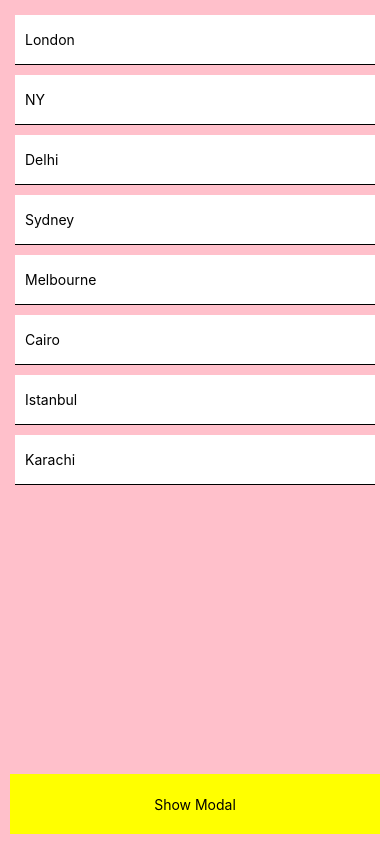
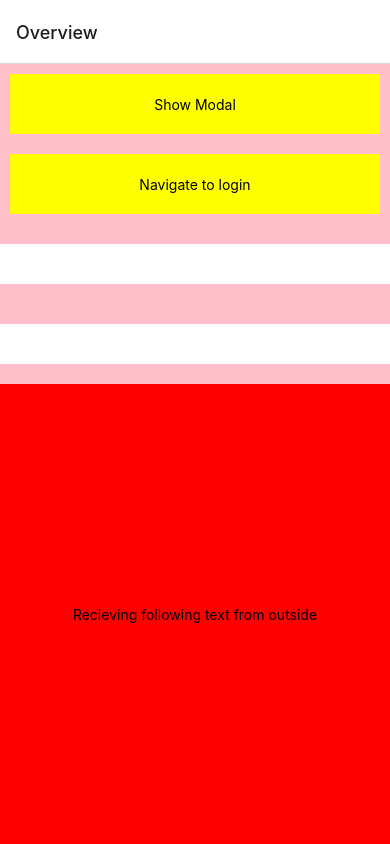
Before and after one commit to firdousali86/RNSampleJuly26, a React Native app: screen /Home in a window 390 px wide. Built offline with nearby package versions, Linux system fonts and the light colour scheme.

Commit message:
refactor stuff

```diff
--- a/src/App.tsx
+++ b/src/App.tsx
@@ -6,35 +6,27 @@
  */
 
 import React, {useState} from 'react';
-import type {PropsWithChildren} from 'react';
-import {
-  SafeAreaView,
-  ScrollView,
-  ImageBackground,
-  Text,
-  View,
-  TextInput,
-  TouchableOpacity,
-  Button,
-  FlatList,
-} from 'react-native';
-import Modal from 'react-native-modal';
-import MyOwnControl from './MyOwnControl';
-import MyOwnControlFunc from './MyOwnControlFunc';
-import UserProfile from './UserProfile';
 
-import LevelOne from './LevelOne';
+import {NavigationContainer} from '@react-navigation/native';
+import {createNativeStackNavigator} from '@react-navigation/native-stack';
 
-const cityData = [
-  {name: 'London'},
-  {name: 'NY'},
-  {name: 'Delhi'},
-  {name: 'Sydney'},
-  {name: 'Melbourne'},
-  {name: 'Cairo'},
-  {name: 'Istanbul'},
-  {name: 'Karachi'},
-];
+// import HomeScreen from './containers/HomeScreen';
+// import LoginScreen from './containers/LoginScreen';
+
+import {HomeScreen, LoginScreen} from './containers';
+
+const Stack = createNativeStackNavigator();
+
+// const cityData = [
+//   {name: 'London'},
+//   {name: 'NY'},
+//   {name: 'Delhi'},
+//   {name: 'Sydney'},
+//   {name: 'Melbourne'},
+//   {name: 'Cairo'},
+//   {name: 'Istanbul'},
+//   {name: 'Karachi'},
+// ];
 
 function App(): JSX.Element {
   // const onTextInputValueChanged = changedText => {
@@ -44,101 +36,43 @@ function App(): JSX.Element {
   //   );
   // };
 
-  const [textValue, setTextValue] = useState('');
-  const [isModalVisible, setIsModalVisible] = useState(false);
-  const [modalTextValue, setModalTextValue] = useState('');
-  const [cityValues, setCityValues] = useState(cityData);
+  // const [cityValues, setCityValues] = useState(cityData);
 
-  console.log('hey this is app render');
-
-  const renderFlatList = () => {
-    return (
-      <FlatList
-        style={{margin: 10}}
-        data={cityValues}
-        renderItem={({item, index}) => {
-          return (
-            <View
-              style={{
-                backgroundColor: 'white',
-                height: 50,
-                borderBottomColor: 'black',
-                borderBottomWidth: 0.5,
-                justifyContent: 'center',
-                margin: 5,
-              }}>
-              <Text style={{marginHorizontal: 10}}>{item.name}</Text>
-            </View>
-          );
-        }}
-      />
-    );
-  };
-
-  const renderModal = () => {
-    return (
-      <Modal
-        isVisible={isModalVisible}
-        hasBackdrop
-        style={{height: 250}}
-        onBackdropPress={() => {
-          console.log('sdfsdf');
-        }}>
-        <View style={{flex: 1}}>
-          <Text>Hello!</Text>
-          <TextInput
-            value={modalTextValue}
-            onChangeText={changedText => {
-              setModalTextValue(changedText);
-            }}
-            style={{backgroundColor: 'white', height: 44, margin: 5}}
-          />
-
-          <TouchableOpacity
-            onPress={() => {
-              setCityValues([...cityValues, {name: modalTextValue}]);
-              setModalTextValue('');
-
-              setIsModalVisible(false);
-            }}
-            style={{
-              height: 44,
-              backgroundColor: 'white',
-              justifyContent: 'center',
-              alignItems: 'center',
-            }}>
-            <Text>Submit</Text>
-          </TouchableOpacity>
-        </View>
-      </Modal>
-    );
-  };
+  // const renderFlatList = () => {
+  //   return (
+  //     <FlatList
+  //       style={{margin: 10}}
+  //       data={cityValues}
+  //       renderItem={({item, index}) => {
+  //         return (
+  //           <View
+  //             style={{
+  //               backgroundColor: 'white',
+  //               height: 50,
+  //               borderBottomColor: 'black',
+  //               borderBottomWidth: 0.5,
+  //               justifyContent: 'center',
+  //               margin: 5,
+  //             }}>
+  //             <Text style={{marginHorizontal: 10}}>{item.name}</Text>
+  //           </View>
+  //         );
+  //       }}
+  //     />
+  //   );
+  // };
 
   return (
-    <SafeAreaView
-      style={{
-        flex: 1,
-        backgroundColor: 'pink',
-        flexDirection: 'column',
-      }}>
-      {renderFlatList()}
-
-      <TouchableOpacity
-        style={{
-          backgroundColor: 'yellow',
-          margin: 10,
-          height: 60,
-          justifyContent: 'center',
-          alignItems: 'center',
-        }}
-        onPress={() => {
-          setIsModalVisible(true);
-        }}>
-        <Text>Show Modal</Text>
-      </TouchableOpacity>
-
-      {renderModal()}
-    </SafeAreaView>
+    <NavigationContainer>
+      <Stack.Navigator>
+        <Stack.Screen
+          name="Home"
+          component={HomeScreen}
+          options={{title: 'Overview'}}
+        />
+        <Stack.Screen name="Login" component={LoginScreen} />
+      </Stack.Navigator>
+    </NavigationContainer>
   );
 }
 
--- /dev/null
+++ b/src/containers/HomeScreen/index.js
@@ -0,0 +1,118 @@
+import React, {useState} from 'react';
+import {
+  SafeAreaView,
+  TouchableOpacity,
+  Text,
+  TextInput,
+  View,
+} from 'react-native';
+import TestLifecycleFunct from '../TestLifecycleFunct';
+import Modal from 'react-native-modal';
+
+const HomeScreen = props => {
+  // console.log('home > render');
+
+  const [textinput, settextinput] = useState('');
+  const [textinput2, settextinput2] = useState('');
+  const [isModalVisible, setIsModalVisible] = useState(false);
+  const [modalTextValue, setModalTextValue] = useState('');
+  const [textValue, setTextValue] = useState('');
+
+  const renderModal = () => {
+    return (
+      <Modal
+        isVisible={isModalVisible}
+        hasBackdrop
+        style={{height: 250}}
+        onBackdropPress={() => {
+          console.log('sdfsdf');
+        }}>
+        <View style={{flex: 1}}>
+          <Text>Hello!</Text>
+          <TextInput
+            value={modalTextValue}
+            onChangeText={changedText => {
+              setModalTextValue(changedText);
+            }}
+            style={{backgroundColor: 'white', height: 44, margin: 5}}
+          />
+
+          <TouchableOpacity
+            onPress={() => {
+              setCityValues([...cityValues, {name: modalTextValue}]);
+              setModalTextValue('');
+
+              setIsModalVisible(false);
+            }}
+            style={{
+              height: 44,
+              backgroundColor: 'white',
+              justifyContent: 'center',
+              alignItems: 'center',
+            }}>
+            <Text>Submit</Text>
+          </TouchableOpacity>
+        </View>
+      </Modal>
+    );
+  };
+
+  return (
+    <SafeAreaView
+      style={{
+        flex: 1,
+        backgroundColor: 'pink',
+        flexDirection: 'column',
+      }}>
+      <TouchableOpacity
+        style={{
+          backgroundColor: 'yellow',
+          margin: 10,
+          height: 60,
+          justifyContent: 'center',
+          alignItems: 'center',
+        }}
+        onPress={() => {
+          setIsModalVisible(true);
+        }}>
+        <Text>Show Modal</Text>
+      </TouchableOpacity>
+
+      <TouchableOpacity
+        style={{
+          backgroundColor: 'yellow',
+          margin: 10,
+          height: 60,
+          justifyContent: 'center',
+          alignItems: 'center',
+        }}
+        onPress={() => {
+          props.navigation.navigate('Login');
+        }}>
+        <Text>Navigate to login</Text>
+      </TouchableOpacity>
+
+      <TextInput
+        style={{backgroundColor: 'white', marginVertical: 20, height: 40}}
+        value={textinput}
+        onChangeText={changedText => {
+          settextinput(changedText);
+        }}
+      />
+
+      <TextInput
+        style={{backgroundColor: 'white', marginVertical: 20, height: 40}}
+        value={textinput2}
+        onChangeText={changedText => {
+          settextinput2(changedText);
+        }}
+      />
+
+      <TestLifecycleFunct inputValue={textinput} />
+
+      {renderModal()}
+    </SafeAreaView>
+  );
+};
+
+export default HomeScreen;
--- /dev/null
+++ b/src/containers/LoginScreen/index.js
@@ -0,0 +1,43 @@
+import React from 'react';
+import {View, TouchableOpacity, Text} from 'react-native';
+
+const LoginScreen = props => {
+  const {route} = props;
+
+  return (
+    <View>
+      <Text>this is a login screen</Text>
+
+      <Text>Username is: {route?.params?.username}</Text>
+      <Text>Email is: {route?.params?.email}</Text>
+
+      <TouchableOpacity
+        onPress={() => {
+          props.navigation.navigate('Home');
+        }}>
+        <Text>nav to login</Text>
+      </TouchableOpacity>
+      <TouchableOpacity
+        onPress={() => {
+          props.navigation.push('Login');
+        }}>
+        <Text>push login</Text>
+      </TouchableOpacity>
+
+      <TouchableOpacity
+        onPress={() => {
+          props.navigation.goBack();
+        }}>
+        <Text>goback</Text>
+      </TouchableOpacity>
+      <TouchableOpacity
+        onPress={() => {
+          props.navigation.popToTop();
+        }}>
+        <Text>pop to top</Text>
+      </TouchableOpacity>
+    </View>
+  );
+};
+
+export default LoginScreen;
--- /dev/null
+++ b/src/containers/TestLifecycleFunct.js
@@ -0,0 +1,41 @@
+import React, {useState, useEffect} from 'react';
+import {View, Text} from 'react-native';
+
+const TestLifecycleFunct = props => {
+  const [myinputtext, setmyinputtext] = useState(props.inputValue);
+
+  //componentdidmount
+  useEffect(() => {
+    console.log('componentdidmount > lifecycle');
+
+    return () => {
+      console.log('componentwillunmount > lifecycle');
+    };
+  }, []);
+
+  //componentdidupdate
+  useEffect(() => {
+    console.log('componentdidupdate > lifecycle');
+    setmyinputtext(props.inputValue);
+  }, [props.inputValue]);
+
+  //this one gets called on every state change of myinputtext
+  useEffect(() => {
+    console.log('state is also changing');
+  }, [myinputtext]);
+
+  return (
+    <View
+      style={{
+        flex: 1,
+        backgroundColor: 'red',
+        justifyContent: 'center',
+        alignItems: 'center',
+      }}>
+      <Text>Recieving following text from outside</Text>
+      <Text>{myinputtext}</Text>
+    </View>
+  );
+};
+
+export default TestLifecycleFunct;
--- /dev/null
+++ b/src/containers/index.js
@@ -0,0 +1,4 @@
+import HomeScreen from './HomeScreen';
+import LoginScreen from './LoginScreen';
+
+export {HomeScreen, LoginScreen};
```
Also changed, not shown: package.json (+6 -1 lines), src/containers/TestLifecycle.js (added, +63 -0 lines), src/containers/HomeScreen/style.js (added), src/containers/LoginScreen/styles.js (added), 2 other files (tests, documents, lock files or other folders).
